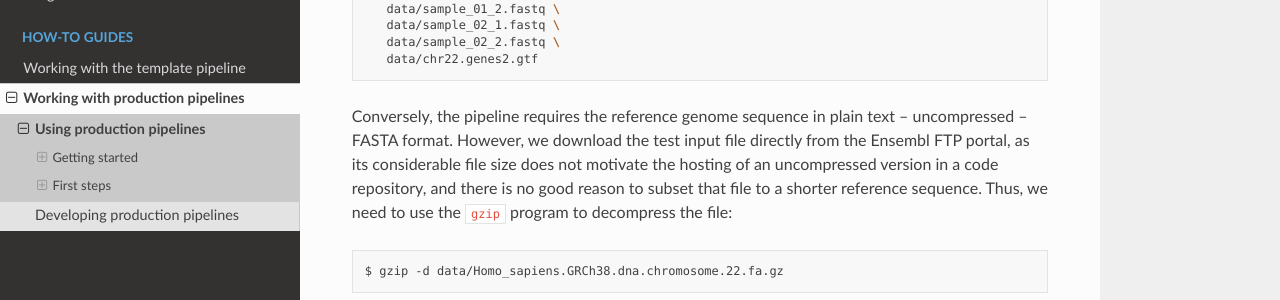
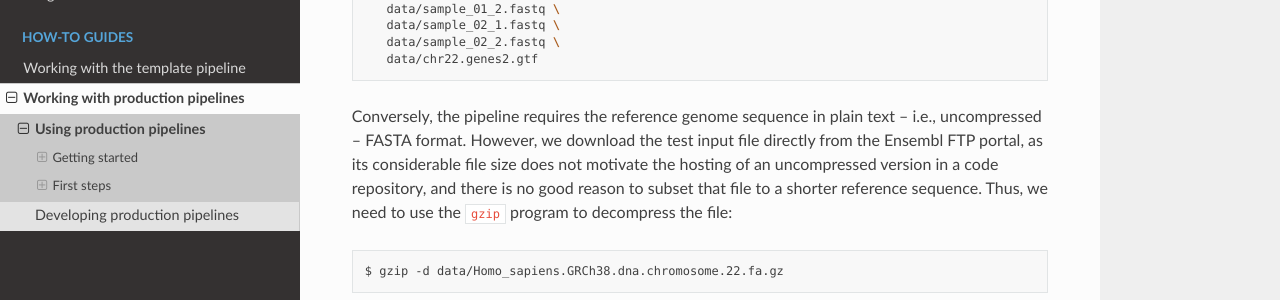
Before and after one commit to kevinrue/rtd-tutorial, a Sphinx documentation site: the page built from docs/source/guides/production_usage.rst, in a window 1280 px wide and 900 px high, scrolled down 5399 px. Shown: the part 151-451 px from the top of the window. Built offline with Sphinx 7.4.7 and the Read the Docs theme 2.0.0, drawn with Linux system fonts in a browser that asks for light colours.

Commit message:
rephrase

```diff
--- a/docs/source/guides/production_usage.rst
+++ b/docs/source/guides/production_usage.rst
@@ -236,7 +236,7 @@ Thus, we need to use the ``gzip`` program to compress the relevant files:
       data/sample_02_2.fastq \
       data/chr22.genes2.gtf
 
-Conversely, the pipeline requires the reference genome sequence in plain text -- uncompressed -- FASTA format.
+Conversely, the pipeline requires the reference genome sequence in plain text -- i.e., uncompressed -- FASTA format.
 However, we download the test input file directly from the Ensembl FTP portal,
 as its considerable file size does not motivate the hosting of an uncompressed version in
 a code repository, and there is no good reason to subset that file to a shorter reference sequence.
```
